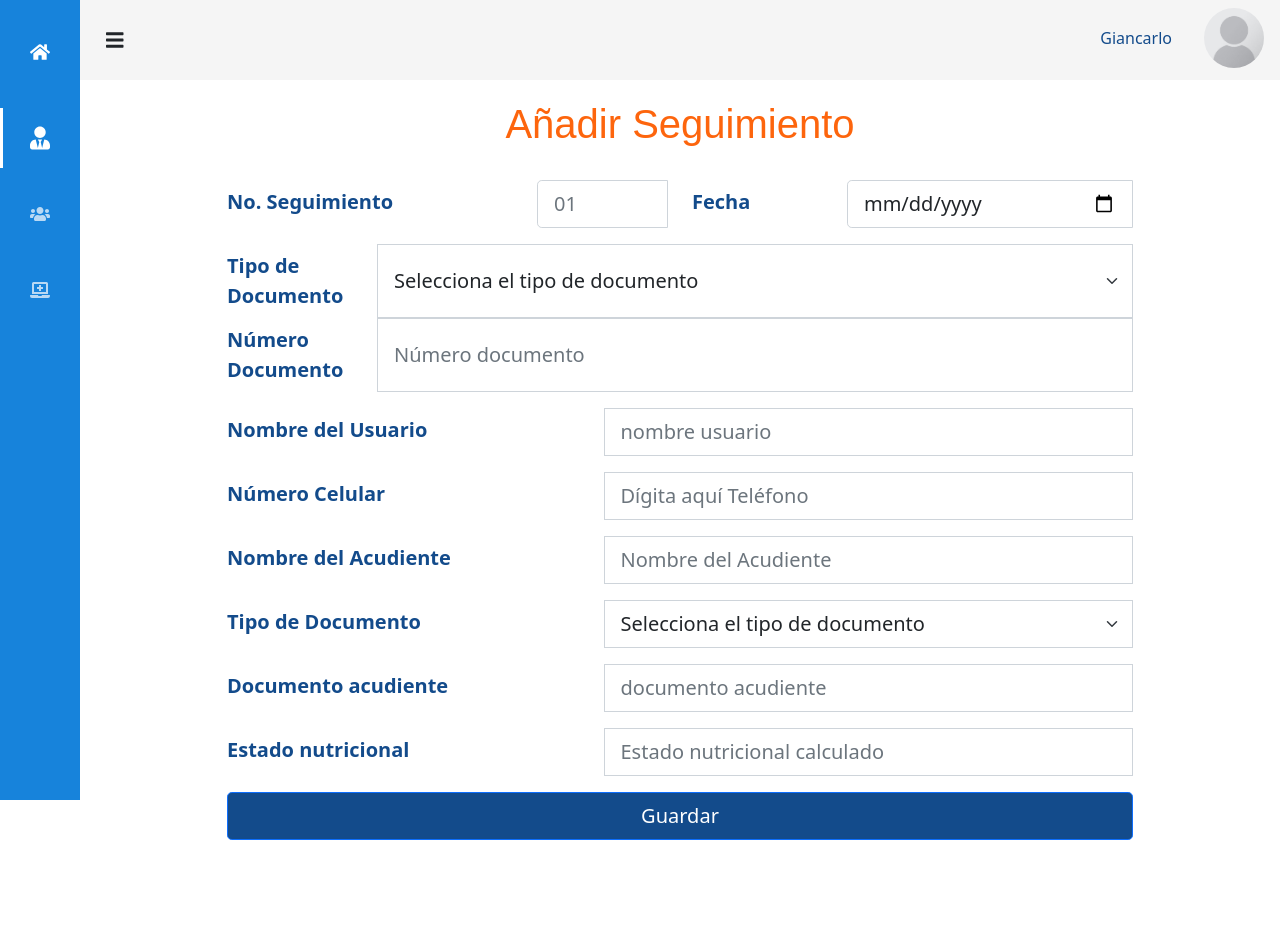
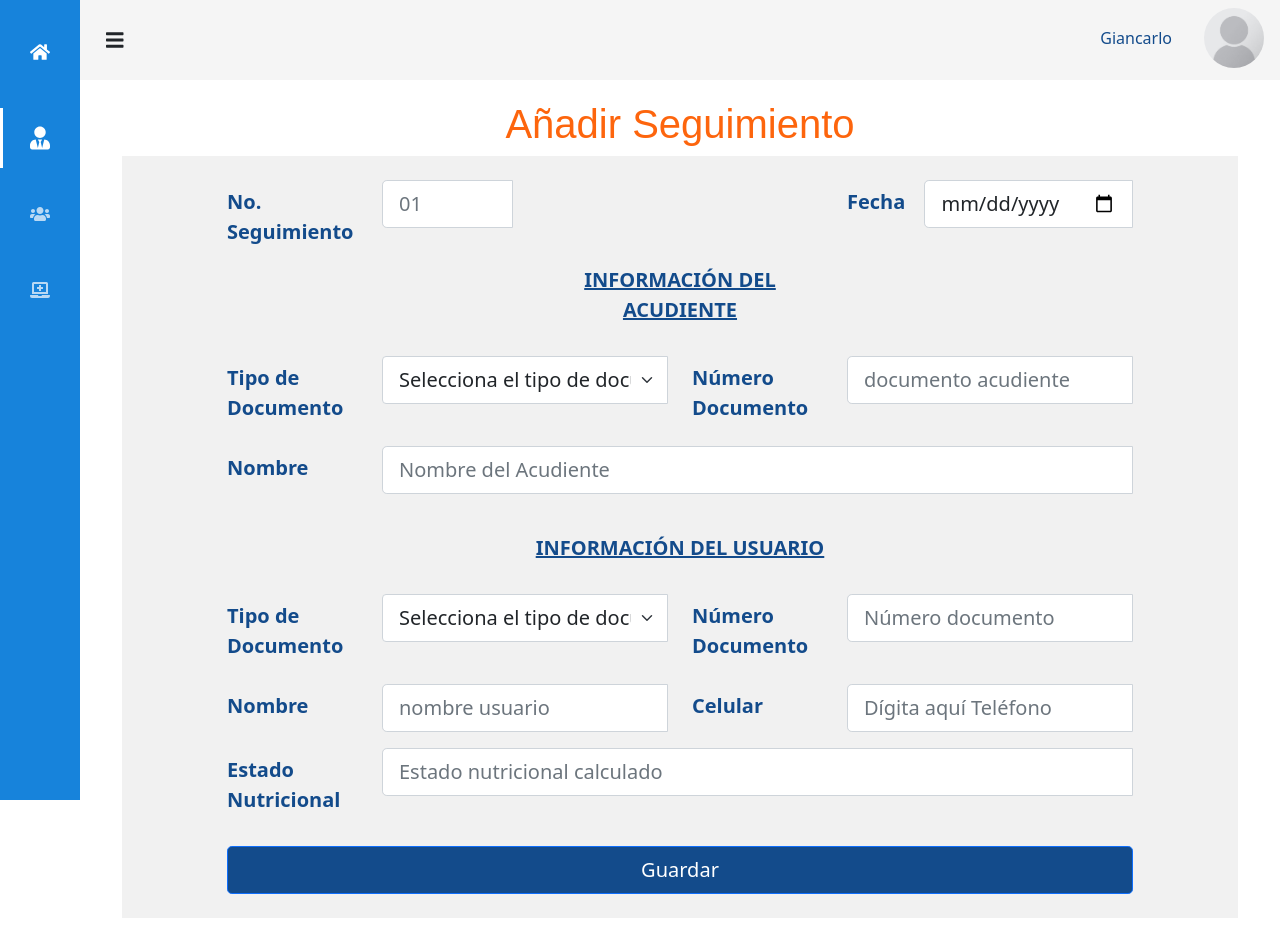
Before and after one commit to giancarloGC/gladmain-frontend, a React (Create React App) app: page /admin/addControlFollow in a window 1280 px wide. Before the commit the page ends 884 px from the top, so only its background shows below. Built offline with nearby package versions, Linux system fonts and the light colour scheme; a web font is replaced by a local one.

Commit message:
VISTA seguimiento

```diff
--- a/src/components/Control/ControlFollow/AddControlF.js
+++ b/src/components/Control/ControlFollow/AddControlF.js
@@ -7,7 +7,7 @@ export default function AddControlF(){
 
     return(
         <Container>
-            <Row>
+            <Row style={{backgroundColor: '#f1f1f1'}}>
                 <Col sm={1}></Col>
                 <Col sm={10} className="mt-2 mb-4">
                 <Formik
@@ -93,9 +93,8 @@ export default function AddControlF(){
                     } = props;
                     return (
                     <Form onSubmit={handleSubmit}>
-
-                    <Form.Group as={Row} className="mb-3 mt-3">
-                        <Form.Label column sm="4" style={{"font-size": "12px !important"}}>No. Seguimiento</Form.Label>
+                    <Form.Group as={Row} className="mb-1 mt-3">
+                        <Form.Label column sm="2" style={{"font-size": "12px !important"}}>No. Seguimiento</Form.Label>
                         <Col sm="2">
                             <InputGroup hasValidation>
                             <Form.Control type="number" placeholder="01" size="lg" id="idSeguimiento" name="idSeguimiento"
@@ -108,9 +107,10 @@ export default function AddControlF(){
                             <Form.Control.Feedback>Luce bien!</Form.Control.Feedback>
                         </InputGroup>
                         </Col>
+                        <Col sm="4"> </Col>
 
-                        <Form.Label column sm="2" style={{"font-size": "12px !important"}}>Fecha </Form.Label>
-                        <Col sm="4">
+                        <Form.Label column sm="1" style={{"font-size": "12px !important"}}>Fecha </Form.Label>
+                        <Col sm="3">
                           <InputGroup hasValidation>
                               <Form.Control type="date" size="lg" id="fechaSeg" name="fechaSeg"
                                  value={values.fechaSeg} onChange={handleChange} onBlur={handleBlur} isInvalid={!!errors.fechaSeg && touched.fechaSeg}
@@ -124,10 +124,15 @@ export default function AddControlF(){
                         </Col>
                     </Form.Group>
 
+                    <center>
+                    <Form.Label column sm="4" style={{"font-size": "12px !important"}} className="align-self-center justify-content-around mb-4"> <u>INFORMACIÓN DEL ACUDIENTE </u> </Form.Label>
+                    </center>
+
                     <Form.Group as={Row} className="mb-3">
+                     <Form.Label column sm="2" style={{"font-size": "12px !important"}}>Tipo de Documento</Form.Label>
+                        <Col md={4}>
                         <InputGroup hasValidation>
-                        <Form.Label column sm="2" style={{"font-size": "12px !important"}}>Tipo de Documento</Form.Label>
-                            <Form.Select sm="4" size="lg" name="tipoDocumento" onChange={handleChange} onBlur={handleBlur}
+                            <Form.Select  size="lg" name="tipoDocumento" onChange={handleChange} onBlur={handleBlur}
                                     isValid={!errors.tipoDocumento && touched.tipoDocumento} isInvalid={!!errors.tipoDocumento && touched.tipoDocumento}
                             >
                             <option disabled selected>Selecciona el tipo de documento</option>
@@ -141,50 +146,28 @@ export default function AddControlF(){
                                         </Form.Control.Feedback>
                             <Form.Control.Feedback>Luce bien!</Form.Control.Feedback>
                         </InputGroup>
+                        </Col>
 
+                        <Form.Label column sm="2" style={{"font-size": "12px !important"}}>Número Documento</Form.Label>
+                        <Col md={4}>
                         <InputGroup hasValidation>
-                            <Form.Label column sm="2" style={{"font-size": "12px !important"}}>Número Documento</Form.Label>
-                            <Form.Control type="text" placeholder="Número documento" size="lg" id="idUsuario" name="idUsuario"
-                            value={values.idUsuario} onChange={handleChange} onBlur={handleBlur} isInvalid={!!errors.documento && touched.idUsuario}
-                            isValid={!errors.idUsuario && touched.idUsuario}
+                            <Form.Control type="text" placeholder="documento acudiente" size="lg" id="numeroDocAcudiente" name="numeroDocAcudiente"
+                            value={values.numeroDocAcudiente} onChange={handleChange} onBlur={handleBlur} isInvalid={!!errors.numeroDocAcudiente && touched.numeroDocAcudiente}
+                            isValid={!errors.numeroDocAcudiente && touched.numeroDocAcudiente}
                             />
                             <Form.Control.Feedback type="invalid">
-                                {errors.idUsuario}
+                                {errors.numeroDocAcudiente}
                             </Form.Control.Feedback>
                             <Form.Control.Feedback>Luce bien!</Form.Control.Feedback>
                         </InputGroup>
+                        </Col>
                     </Form.Group>
 
-                    <Form.Group as={Row} className="mb-3">
+
+                    <Form.Group as={Row} className="mb-3 mt-3">
+                    <Form.Label column sm="2" style={{"font-size": "12px !important"}}>Nombre</Form.Label>
+                    <Col md={10}>
                         <InputGroup hasValidation>
-                        <Form.Label column sm="5" style={{"font-size": "12px !important"}}>Nombre del Usuario</Form.Label>
-                        <Form.Control type="text" placeholder="nombre usuario" size="lg" id="nombre" name="nombre"
-                               value={values.nombre} onChange={handleChange} onBlur={handleBlur} isInvalid={!!errors.nombre && touched.nombre}
-                               isValid={!errors.nombre && touched.nombre}
-                            />
-                            <Form.Control.Feedback type="invalid">
-                                {errors.nombre}
-                            </Form.Control.Feedback>
-                            <Form.Control.Feedback>Luce bien!</Form.Control.Feedback>
-                        </InputGroup>
-                    </Form.Group>
-
-                    <Form.Group className="mb-3 mt-3">
-                        <InputGroup hasValidation>
-                            <Form.Label column sm="5" style={{"font-size": "12px !important"}}>Número Celular</Form.Label>
-                            <Form.Control type="number" placeholder="Dígita aquí Teléfono" size="lg" id="celular" name="celular"
-                            value={values.celular} onChange={handleChange} onBlur={handleBlur} isInvalid={!!errors.celular && touched.celular}
-                            isValid={!errors.celular && touched.celular}
-                            />
-                            <Form.Control.Feedback type="invalid">
-                                {errors.celular}
-                            </Form.Control.Feedback>
-                            <Form.Control.Feedback>Luce bien!</Form.Control.Feedback>
-                        </InputGroup>
-                    </Form.Group>
-                    <Form.Group as={Row} className="mb-3">
-                        <InputGroup hasValidation>
-                        <Form.Label column sm="5" style={{"font-size": "12px !important"}}>Nombre del Acudiente</Form.Label>
                                <Form.Control type="text" placeholder="Nombre del Acudiente" size="lg" id="nombreAcudiente" name="nombreAcudiente"
                                value={values.nombreAcudiente} onChange={handleChange} onBlur={handleBlur} isInvalid={!!errors.nombreAcudiente && touched.nombreAcudiente}
                                isValid={!errors.nombreAcudiente && touched.nombreAcudiente}
@@ -194,11 +177,18 @@ export default function AddControlF(){
                             </Form.Control.Feedback>
                             <Form.Control.Feedback>Luce bien!</Form.Control.Feedback>
                         </InputGroup>
+                     </Col>
                     </Form.Group>
-                    <Form.Group>
+
+                    <center>
+                    <Form.Label column sm="4" style={{"font-size": "12px !important"}} className="align-self-center justify-content-around mb-4 mt-3"> <u>INFORMACIÓN DEL USUARIO </u> </Form.Label>
+                    </center>
+
+                    <Form.Group as={Row} className="mb-3">
+                        <Form.Label column sm="2" style={{"font-size": "12px !important"}}>Tipo de Documento</Form.Label>
+                        <Col md={4}>
                         <InputGroup hasValidation>
-                        <Form.Label column sm="5" style={{"font-size": "12px !important"}}>Tipo de Documento</Form.Label>
-                            <Form.Select sm="7" size="lg" name="tipoDocumento" onChange={handleChange} onBlur={handleBlur}
+                            <Form.Select  size="lg" name="tipoDocumento" onChange={handleChange} onBlur={handleBlur}
                                     isValid={!errors.tipoDocumento && touched.tipoDocumento} isInvalid={!!errors.tipoDocumento && touched.tipoDocumento}
                             >
                             <option disabled selected>Selecciona el tipo de documento</option>
@@ -211,24 +201,60 @@ export default function AddControlF(){
                                         {errors.tipoDocumento}
                                         </Form.Control.Feedback>
                             <Form.Control.Feedback>Luce bien!</Form.Control.Feedback>
-                        </InputGroup>
-                    </Form.Group>
-                    <Form.Group className="mb-3 mt-3">
-                        <InputGroup hasValidation>
-                        <Form.Label column sm="5" style={{"font-size": "12px !important"}}>Documento acudiente</Form.Label>
-                            <Form.Control type="text" placeholder="documento acudiente" size="lg" id="numeroDocAcudiente" name="numeroDocAcudiente"
-                            value={values.numeroDocAcudiente} onChange={handleChange} onBlur={handleBlur} isInvalid={!!errors.numeroDocAcudiente && touched.numeroDocAcudiente}
-                            isValid={!errors.numeroDocAcudiente && touched.numeroDocAcudiente}
+                            </InputGroup>
+                        </Col>
+
+                        <Form.Label column sm="2" style={{"font-size": "12px !important"}}>Número Documento</Form.Label>
+                            <Col md={4}>
+                            <InputGroup hasValidation>
+                            <Form.Control  type="text" placeholder="Número documento" size="lg" id="idUsuario" name="idUsuario"
+                            value={values.idUsuario} onChange={handleChange} onBlur={handleBlur} isInvalid={!!errors.documento && touched.idUsuario}
+                            isValid={!errors.idUsuario && touched.idUsuario}
                             />
                             <Form.Control.Feedback type="invalid">
-                                {errors.numeroDocAcudiente}
+                                {errors.idUsuario}
+                            </Form.Control.Feedback>
+                            <Form.Control.Feedback>Luce bien!</Form.Control.Feedback>
+                            </InputGroup>
+                            </Col>
+                    </Form.Group>
+
+                    <Form.Group as={Row} className="mb-3">
+                        <Form.Label column sm="2" style={{"font-size": "12px !important"}}>Nombre </Form.Label>
+                        <Col md={4}>
+                        <InputGroup hasValidation>
+                        <Form.Control type="text" placeholder="nombre usuario" size="lg" id="nombre" name="nombre"
+                               value={values.nombre} onChange={handleChange} onBlur={handleBlur} isInvalid={!!errors.nombre && touched.nombre}
+                               isValid={!errors.nombre && touched.nombre}
+                            />
+                            <Form.Control.Feedback type="invalid">
+                                {errors.nombre}
                             </Form.Control.Feedback>
                             <Form.Control.Feedback>Luce bien!</Form.Control.Feedback>
                         </InputGroup>
+                        </Col>
+
+
+                        <Form.Label column sm="2" style={{"font-size": "12px !important"}}>Celular</Form.Label>
+                        <Col md={4}>
+                        <InputGroup hasValidation>
+                            <Form.Control type="number" placeholder="Dígita aquí Teléfono" size="lg" id="celular" name="celular"
+                            value={values.celular} onChange={handleChange} onBlur={handleBlur} isInvalid={!!errors.celular && touched.celular}
+                            isValid={!errors.celular && touched.celular}
+                            />
+                            <Form.Control.Feedback type="invalid">
+                                {errors.celular}
+                            </Form.Control.Feedback>
+                            <Form.Control.Feedback>Luce bien!</Form.Control.Feedback>
+                        </InputGroup>
+                        </Col>
                     </Form.Group>
-                    <Form.Group as={Row} className="mb-3">
+
+
+                    <Form.Group as={Row} className="mb-4">
+                    <Form.Label column sm="2" style={{"font-size": "12px !important"}}>Estado Nutricional</Form.Label>
+                    <Col md={10}>
                         <InputGroup hasValidation>
-                        <Form.Label column sm="5" style={{"font-size": "12px !important"}}>Estado nutricional</Form.Label>
                               <Form.Control type="text" placeholder="Estado nutricional calculado" size="lg" id="estadoNutricional" name="estadoNutricional"
                                value={values.estadoNutricional} onChange={handleChange} onBlur={handleBlur} isInvalid={!!errors.estadoNutricional && touched.estadoNutricional}
                               isValid={!errors.estadoNutricional && touched.estadoNutricional}
@@ -238,6 +264,7 @@ export default function AddControlF(){
                               </Form.Control.Feedback>
                               <Form.Control.Feedback>Luce bien!</Form.Control.Feedback>
                           </InputGroup>
+                    </Col>
                     </Form.Group>
 
                         <div className="d-grid gap-2">
```
